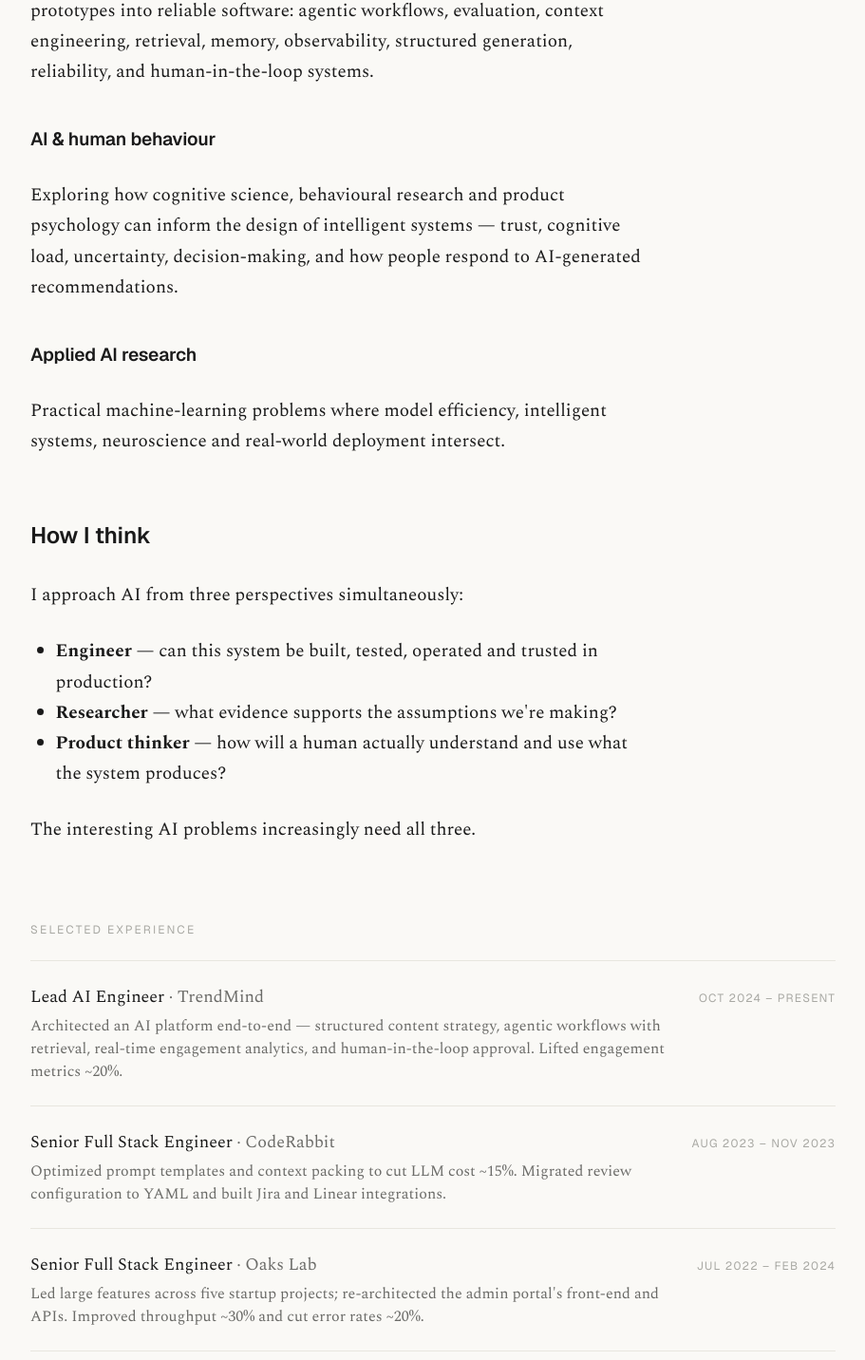
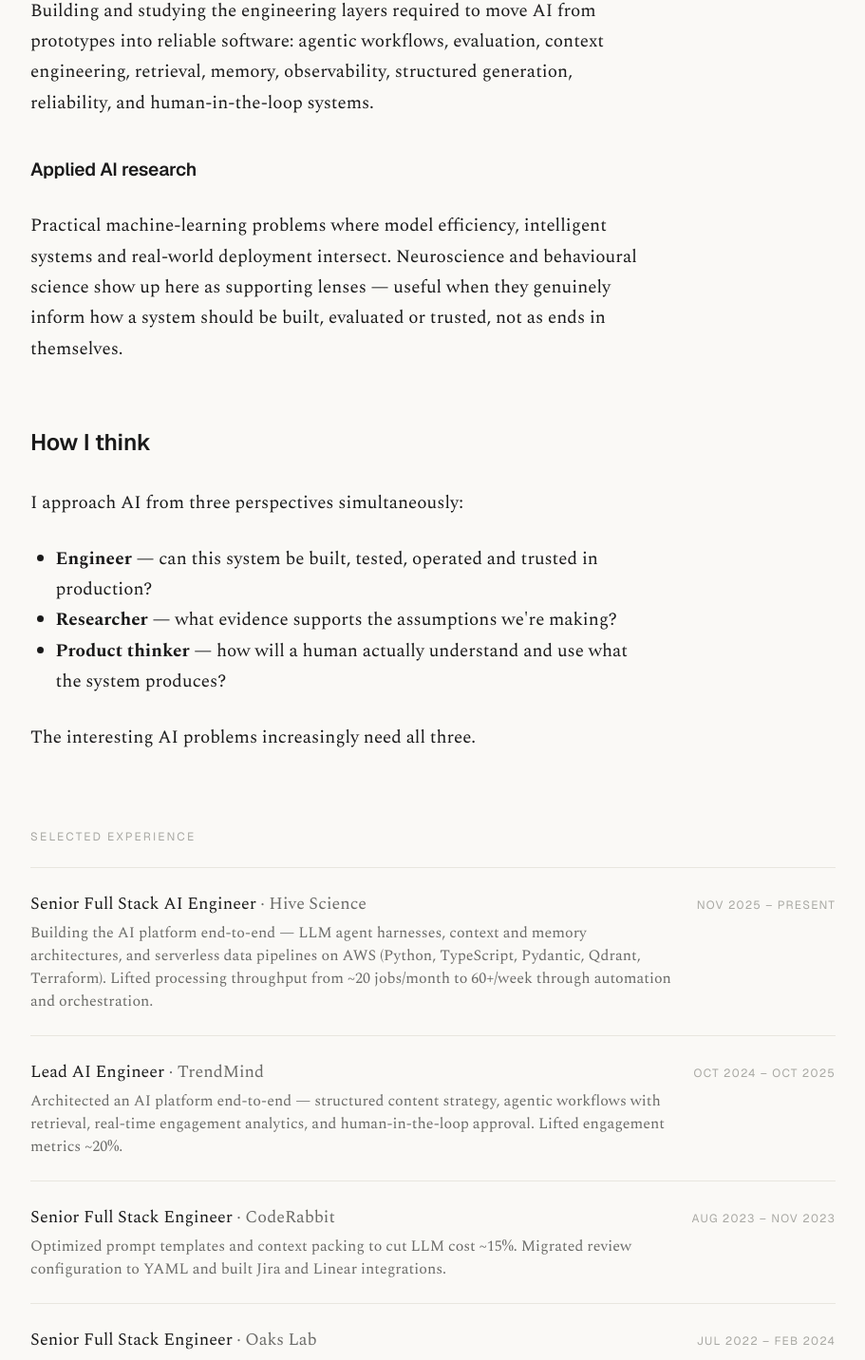
Before and after one commit to bemijonathan/jonathanatiene.com, a Next.js app: page /about in a window 1280 px wide. Shown: the part 1312-2744 px from the top of the page at 95% size, without its empty margins (184-1095 px from the left). Built offline with nearby package versions, Linux system fonts and the light colour scheme.

Commit message:
fix pillars

```diff
--- a/src/app/about/page.tsx
+++ b/src/app/about/page.tsx
@@ -7,7 +7,7 @@ import { experience } from "@/data/experience";
 export const metadata: Metadata = {
   title: "About",
   description:
-    "Jonathan Atiene — AI engineer, researcher and writer. Building and studying intelligent systems at the intersection of engineering, research and human behaviour.",
+    "Jonathan Atiene — AI engineer, researcher and writer. Building and studying intelligent systems at the intersection of engineering and applied AI research.",
   alternates: { canonical: "/about" },
 };
 
@@ -18,7 +18,7 @@ export default function AboutPage() {
   return (
     <SectionPage
       title="About"
-      intro="I build and study intelligent systems, and write about AI agents, memory, human behaviour and the engineering required to make AI work in the real world."
+      intro="I build and study intelligent systems, and write about AI agents, memory, evaluation, open models and the engineering required to make AI work in the real world."
     >
       <div className="mb-12">
         <Image
@@ -48,7 +48,8 @@ export default function AboutPage() {
           several years building backend, frontend, cloud and production systems. That
           engineering foundation eventually led me deeper into machine learning, and I
           later completed an MSc in Artificial Intelligence. Today those fields overlap in
-          my work.
+          my work. I'm currently based in London, building production AI systems at
+          Hive Science.
         </p>
         <p>
           I'm interested not only in what models can do, but also in the infrastructure
@@ -67,17 +68,12 @@ export default function AboutPage() {
           human-in-the-loop systems.
         </p>
 
-        <h3>AI &amp; human behaviour</h3>
-        <p>
-          Exploring how cognitive science, behavioural research and product psychology can
-          inform the design of intelligent systems — trust, cognitive load, uncertainty,
-          decision-making, and how people respond to AI-generated recommendations.
-        </p>
-
         <h3>Applied AI research</h3>
         <p>
-          Practical machine-learning problems where model efficiency, intelligent systems,
-          neuroscience and real-world deployment intersect.
+          Practical machine-learning problems where model efficiency, intelligent systems
+          and real-world deployment intersect. Neuroscience and behavioural science show
+          up here as supporting lenses — useful when they genuinely inform how a system
+          should be built, evaluated or trusted, not as ends in themselves.
         </p>
 
         <h2>How I think</h2>
--- a/src/app/page.tsx
+++ b/src/app/page.tsx
@@ -4,10 +4,22 @@ import { site } from "@/lib/site";
 
 const currentlyExploring = [
   "Agentic memory",
-  "Behavioural intelligence",
+  "Open-model fine-tuning",
   "AI system reliability",
-  "Human decision-making",
-  "Technical stylistics",
+  "Agent evaluation",
+  "Context engineering",
+];
+
+const workingWith = [
+  "Python",
+  "TypeScript",
+  "PyTorch",
+  "TensorFlow",
+  "Hugging Face",
+  "Pydantic",
+  "Qdrant",
+  "AWS",
+  "Terraform",
 ];
 
 export default async function HomePage() {
@@ -22,6 +34,9 @@ export default async function HomePage() {
           {site.name}
         </h1>
         <p className="mt-3 font-sans text-lg text-muted">{site.descriptor}</p>
+        <p className="mt-1 font-sans text-sm text-subtle">
+          London <span aria-label="United Kingdom">🇬🇧</span>
+        </p>
         <p className="mt-6 max-w-xl font-serif text-lg leading-relaxed text-foreground/90">
           {site.tagline}
         </p>
@@ -86,11 +101,21 @@ export default async function HomePage() {
         </ul>
       </section>
 
+      {/* Working with */}
+      <section className="mt-24">
+        <SectionLabel>Working with</SectionLabel>
+        <ul className="mt-6 flex flex-wrap gap-x-5 gap-y-2 font-sans text-sm text-muted">
+          {workingWith.map((t) => (
+            <li key={t}>{t}</li>
+          ))}
+        </ul>
+      </section>
+
       {/* Newsletter */}
       <section className="mt-24 border-t border-border pt-10">
         <SectionLabel>Essays in your inbox</SectionLabel>
         <p className="mt-4 max-w-xl font-serif text-lg text-muted">
-          Occasional writing about intelligent systems, engineering and human behaviour.
+          Occasional writing about intelligent systems, agents and the engineering behind them.
         </p>
         <form
           action={`${site.social.substack}/api/v1/free`}
--- a/src/app/research/page.tsx
+++ b/src/app/research/page.tsx
@@ -19,8 +19,6 @@ export default function ResearchPage() {
         <ul className="mt-6 space-y-6 border-t border-border pt-6">
           {[
             { title: "Efficient Brain Tumour Segmentation", venue: "Thesis" },
-            { title: "Behavioural intelligence in agentic systems", venue: "Working paper" },
-            { title: "Agentic memory beyond retrieval", venue: "Technical report" },
           ].map((p) => (
             <li key={p.title} className="flex flex-col gap-1">
               <span className="font-serif text-xl text-foreground">{p.title}</span>
--- a/src/app/talks/page.tsx
+++ b/src/app/talks/page.tsx
@@ -7,7 +7,7 @@ import { site } from "@/lib/site";
 export const metadata: Metadata = {
   title: "Talks",
   description:
-    "I speak about AI engineering, agentic systems, human-centred AI and the engineering questions emerging as software becomes AI-native.",
+    "I speak about AI engineering, agentic systems, open models and the engineering questions emerging as software becomes AI-native.",
   alternates: { canonical: "/talks" },
 };
 
@@ -23,7 +23,7 @@ export default function TalksPage() {
   return (
     <SectionPage
       title="Talks"
-      intro="I speak about the engineering and human questions emerging as software becomes AI-native — drawing from production AI, machine-learning research and behavioural science, with an emphasis on practical ideas engineers can apply."
+      intro="I speak about the engineering and research questions emerging as software becomes AI-native — drawing from production AI, agentic systems and open-model research, with an emphasis on practical ideas engineers can apply."
     >
       <section>
         <Label>Topics I speak about</Label>
--- a/src/app/writing/page.tsx
+++ b/src/app/writing/page.tsx
@@ -5,7 +5,7 @@ import { getAllArticles, getFeaturedArticles, getTopics, topicToSlug } from "@/l
 export const metadata: Metadata = {
   title: "Writing",
   description:
-    "Essays, technical notes and ideas about intelligent systems, engineering and human behaviour.",
+    "Essays, technical notes and ideas about intelligent systems, agents and the engineering behind them.",
   alternates: { canonical: "/writing" },
 };
 
@@ -22,8 +22,8 @@ export default async function WritingIndex() {
           Writing
         </h1>
         <p className="mt-4 font-serif text-lg text-muted">
-          Essays, technical notes and ideas about intelligent systems, engineering and human
-          behaviour.
+          Essays, technical notes and ideas about intelligent systems, agents and the
+          engineering behind them.
         </p>
       </header>
 
--- a/src/data/experience.ts
+++ b/src/data/experience.ts
@@ -9,10 +9,19 @@ export type Experience = {
 
 export const experience: Experience[] = [
   {
+    title: "Senior Full Stack AI Engineer",
+    company: "Hive Science",
+    location: "London",
+    period: "Nov 2025 – Present",
+    summary:
+      "Building the AI platform end-to-end — LLM agent harnesses, context and memory architectures, and serverless data pipelines on AWS (Python, TypeScript, Pydantic, Qdrant, Terraform). Lifted processing throughput from ~20 jobs/month to 60+/week through automation and orchestration.",
+    type: "work",
+  },
+  {
     title: "Lead AI Engineer",
     company: "TrendMind",
     location: "Remote",
-    period: "Oct 2024 – Present",
+    period: "Oct 2024 – Oct 2025",
     summary:
       "Architected an AI platform end-to-end — structured content strategy, agentic workflows with retrieval, real-time engagement analytics, and human-in-the-loop approval. Lifted engagement metrics ~20%.",
     type: "work",
--- a/src/data/projects.ts
+++ b/src/data/projects.ts
@@ -27,7 +27,7 @@ export const projects: Project[] = [
     problem:
       "Consistent, adaptive content across platforms is expensive to produce and hard to keep on-brand.",
     whyInteresting:
-      "It's an applied experiment in agentic workflows, content intelligence, platform adaptation, and behavioural signals — one product touching every part of production AI I care about.",
+      "It's an applied experiment in agentic workflows, content intelligence and platform adaptation — one product touching every part of production AI I care about.",
     learned:
       "The harness around a model — retrieval, memory, feedback, approvals — matters more than the model itself when reliability is the goal.",
     tags: ["AI", "Agentic Systems", "Product"],
--- a/src/data/talks.ts
+++ b/src/data/talks.ts
@@ -72,8 +72,7 @@ export const speakingTopics = [
   "Production AI Engineering",
   "AI Agents & Intelligent Systems",
   "AI Evaluation & Reliability",
-  "Human-Centred AI",
-  "Behavioural Science & AI",
+  "Open Models & Fine-Tuning",
   "The Evolution of the AI Engineer",
   "Applied AI Research",
 ];
--- a/src/lib/seo.ts
+++ b/src/lib/seo.ts
@@ -18,7 +18,8 @@ export function personJsonLd() {
       "AI Agents",
       "Agentic Memory",
       "Machine Learning",
-      "Human Behaviour",
+      "Open Models",
+      "Fine-Tuning",
       "Software Engineering",
     ],
   };
--- a/src/lib/site.ts
+++ b/src/lib/site.ts
@@ -2,7 +2,7 @@ export const site = {
   name: "Jonathan Atiene",
   descriptor: "AI engineer, researcher and writer.",
   tagline:
-    "I build and study intelligent systems, and write about AI agents, memory, human behaviour and the engineering required to make AI work in the real world.",
+    "I build and study intelligent systems, and write about AI agents, memory, evaluation, open models and the engineering required to make AI work in the real world.",
   url: "https://jonathanatiene.com",
   locale: "en_US",
   email: "bemijonathan.softwares@gmail.com",
@@ -16,7 +16,6 @@ export const site = {
     "AI Engineering",
     "Agentic Systems",
     "Memory",
-    "Human Behaviour",
     "AI & Language",
     "Research",
     "Career / Engineering",
--- a/src/lib/toc.ts
+++ b/src/lib/toc.ts
@@ -30,7 +30,10 @@ export function extractToc(source: string): TocHeading[] {
     if (!match) continue;
 
     const depth = match[1].length as 2 | 3;
-    const text = match[2].replace(/[*_`]/g, "").trim();
+    const text = match[2]
+      .replace(/\[([^\]]+)\]\([^)]*\)/g, "$1")
+      .replace(/[*_`]/g, "")
+      .trim();
     if (!text) continue;
 
     headings.push({ depth, text, id: slugger.slug(text) });
```
Also changed, not shown: src/app/press/page.tsx (+4 -5 lines).
